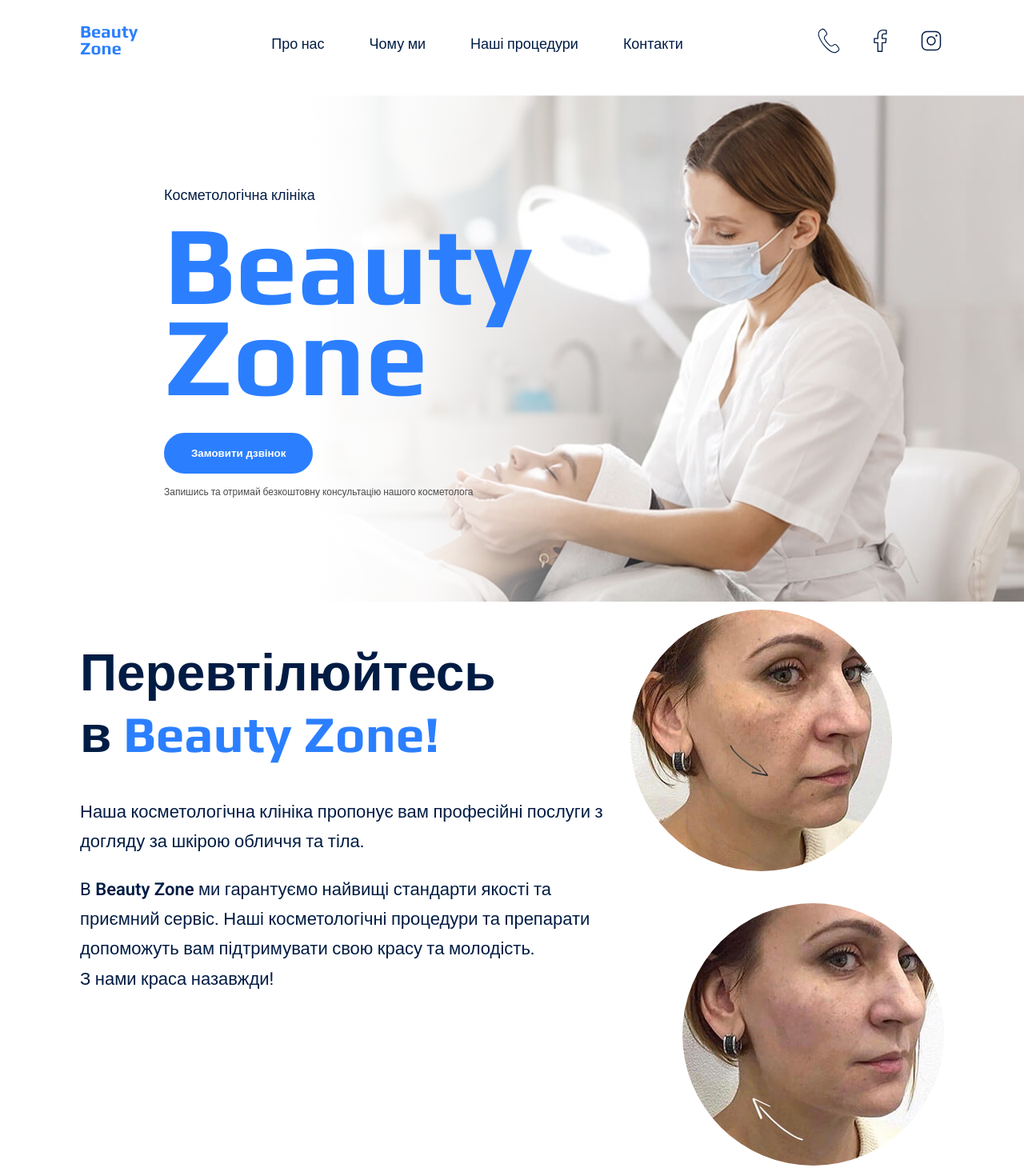
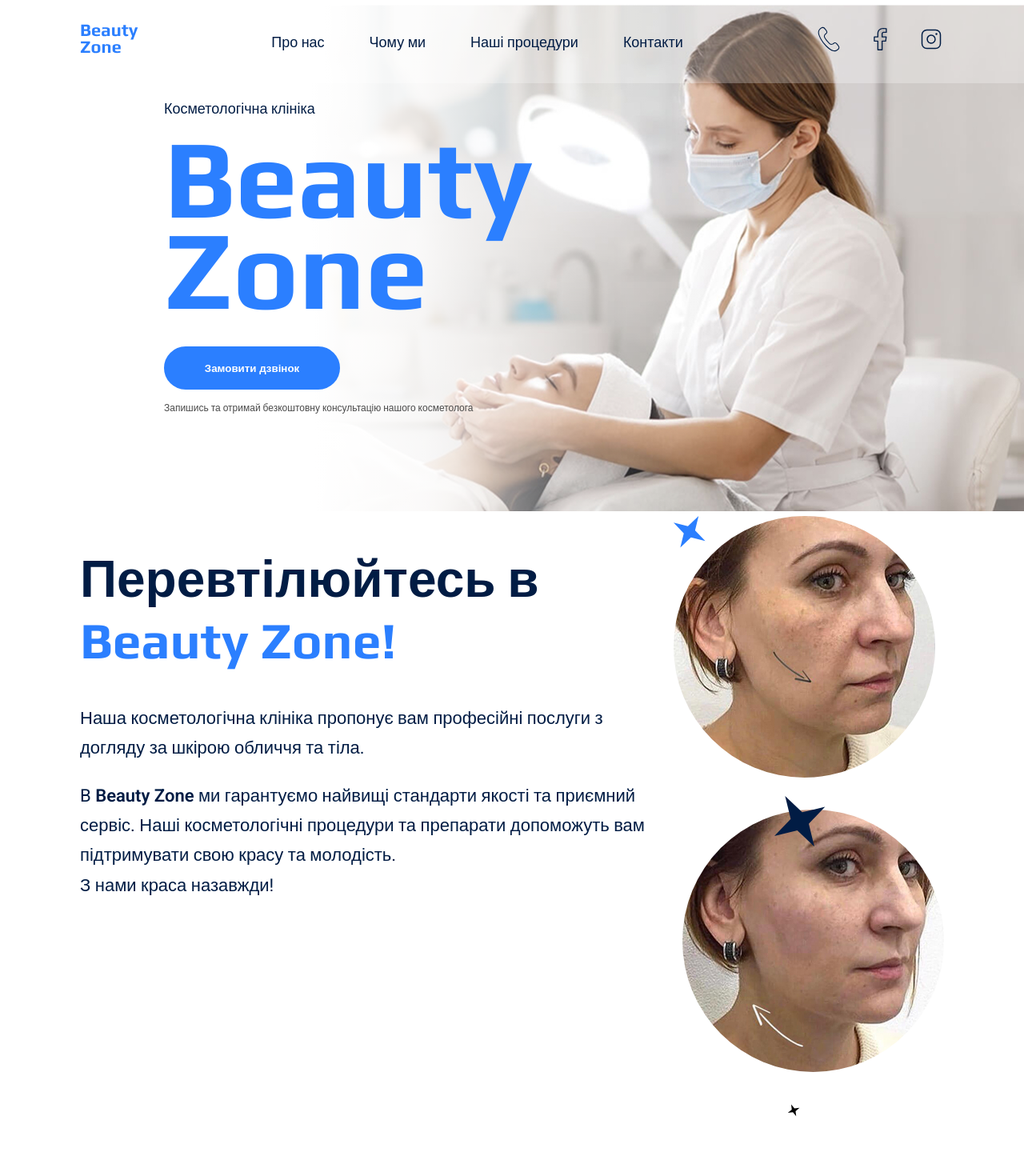
Before and after one commit to EstEtyX/genius-homework-1, a plain HTML site: page index.html in a window 1280 px wide. Shown: the top 1460 px of the page at 80% size. Drawn offline with Linux system fonts and the light colour scheme.

Commit message:
positioned header and footer images, corected size button, adjusted reincarnation-images - did not finish

```diff
--- a/css/styles.css
+++ b/css/styles.css
@@ -109,19 +109,28 @@
   color: var(--color-brand-light);
 }
 
-/*Button*/
+/*Buttons*/
 .button {
   padding: 16px 32px;
+  width: 100%;
+  max-width: 220px;
+  height: 54px;
   color: var(--white);
   background-color: var(--color-brand-light);
   border: 2px solid var(--color-brand-light);
   border-radius: 32px;
   font-weight: 600;
+  cursor: pointer;
 }
 
 .button:hover {
   color: var(--color-brand-dark);
   background-color: transparent;
+}
+
+.form-button {
+  width: 100%;
+  max-width: 282px;
 }
 
 .form-button:hover {
@@ -153,8 +162,16 @@
 }
 
 /*Header*/
+.header {
+  position: absolute;
+  left: 0;
+  top: 0;
+  width: 100%;
+  background-color: #ffffff40;
+}
+
 .header-container {
-  padding: 32px 0;
+  padding: 30px 0;
   display: flex;
   align-items: center;
   gap: 40px;
@@ -218,24 +235,24 @@
 
 .hero-subtext {
   margin-top: 14px;
+  margin-bottom: 0;
   color: var(--color-primary-dark);
   font-size: 12px;
 }
 
 /*Reincarnation-section*/
 .reincarnation-section {
-  padding-bottom: 88px;
+  margin-bottom: 88px;
 }
 
 .reincarnation-container {
   display: flex;
-  /* justify-content: space-between; */
   gap: 32px;
 }
 
 .reincarnation-block {
   padding-top: 40px;
-  /* width: 100%; */
+  width: 100%;
   max-width: 710px;
 }
 
@@ -246,7 +263,7 @@
   line-height: 1.2;
   color: var(--color-brand-light);
   margin-bottom: 40px;
-  max-width: 528px;
+  /* max-width: 528px; */
 }
 
 .reincarnation-text {
@@ -259,15 +276,13 @@
 }
 
 .reincarnation-images {
+  position: relative;
   display: flex;
   flex-direction: column;
-  /* justify-content: space-between; */
+  flex-grow: 1;
   align-items: flex-start;
   gap: 40px;
-  width: 100%;
-  /* max-width: 500px; */
   border: 0;
-  border-radius: 50%;
 }
 
 .reincarnation-foto {
@@ -276,6 +291,28 @@
 
 .reincarnation-foto.end {
   align-self: flex-end;
+}
+
+.star-big {
+  position: absolute;
+  width: 64px;
+  height: 64px;
+  top: 0;
+  left: 0;
+  right: 0;
+  bottom: 0;
+  /* top: 350px;
+  left: 126px; */
+  margin-top: 350px;
+  margin-left: 126px;
+  fill: var(--color-brand-dark);
+}
+
+.star-normal {
+  position: absolute;
+  width: 40px;
+  height: 40px;
+  fill: var(--color-brand-light);
 }
 
 /*Advantages-section*/
@@ -433,6 +470,9 @@
 /*Footer*/
 .footer {
   background-color: var(--color-brand-dark);
+  background-image: url(../images/bottles-foto.png);
+  background-repeat: no-repeat;
+  background-position: right 0 bottom 0;
 }
 
 .footer-container {
--- a/index.html
+++ b/index.html
@@ -9,7 +9,7 @@
     <link rel="stylesheet" href="./css/styles.css" />
   </head>
   <body>
-    <header>
+    <header class="header">
       <div class="container">
         <div class="header-container">
           <nav class="header-nav">
@@ -83,7 +83,7 @@
           <div class="reincarnation-container">
             <div class="reincarnation-block">
               <h2 class="reincarnation-title">
-                <span class="brand-text-dark">Перевтілюйтесь в</span>
+                <span class="brand-text-dark">Перевтілюйтесь в <br /></span>
                 <span class="brand-name">beauty zone!</span>
               </h2>
               <p class="reincarnation-text brand-text-dark">
@@ -112,6 +112,15 @@
                 src="./images/face-good.jpg"
                 alt="обличчя з підтянутою шкірою"
               />
+              <svg class="star-big">
+                <use href="./images/icons.svg#icon-star-big"></use>
+              </svg>
+              <svg class="star-normal">
+                <use href="./images/icons.svg#icon-star-normal"></use>
+              </svg>
+              <svg class="star-smoll" weght="16" height="16">
+                <use href="./images/icons.svg#icon-star-smoll"></use>
+              </svg>
             </div>
           </div>
         </div>
```
Also changed, not shown: images/bottles-foto.png (added), images/star-big.svg (added), images/star-normal.svg (added), images/star-smoll.svg (added).
